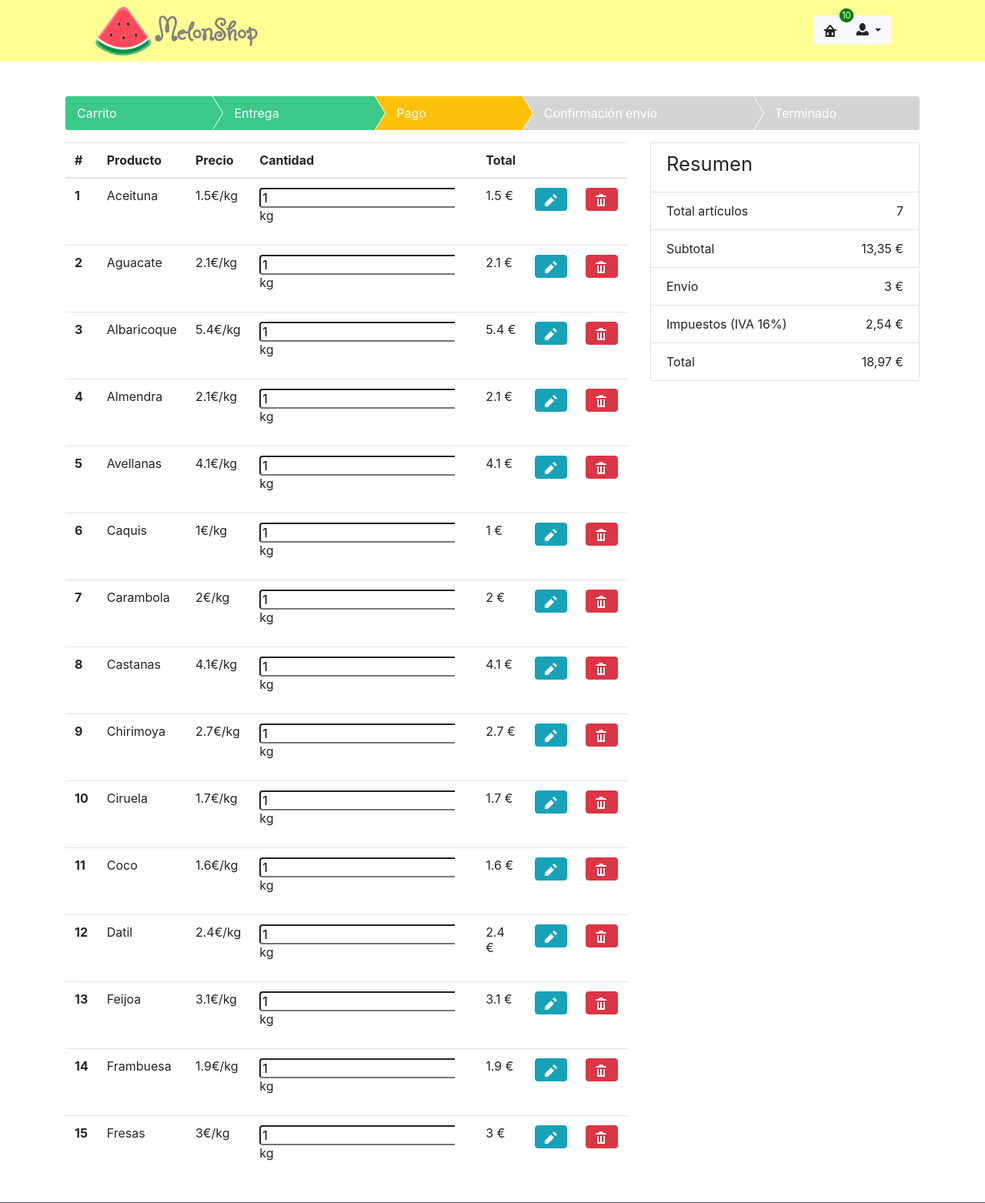
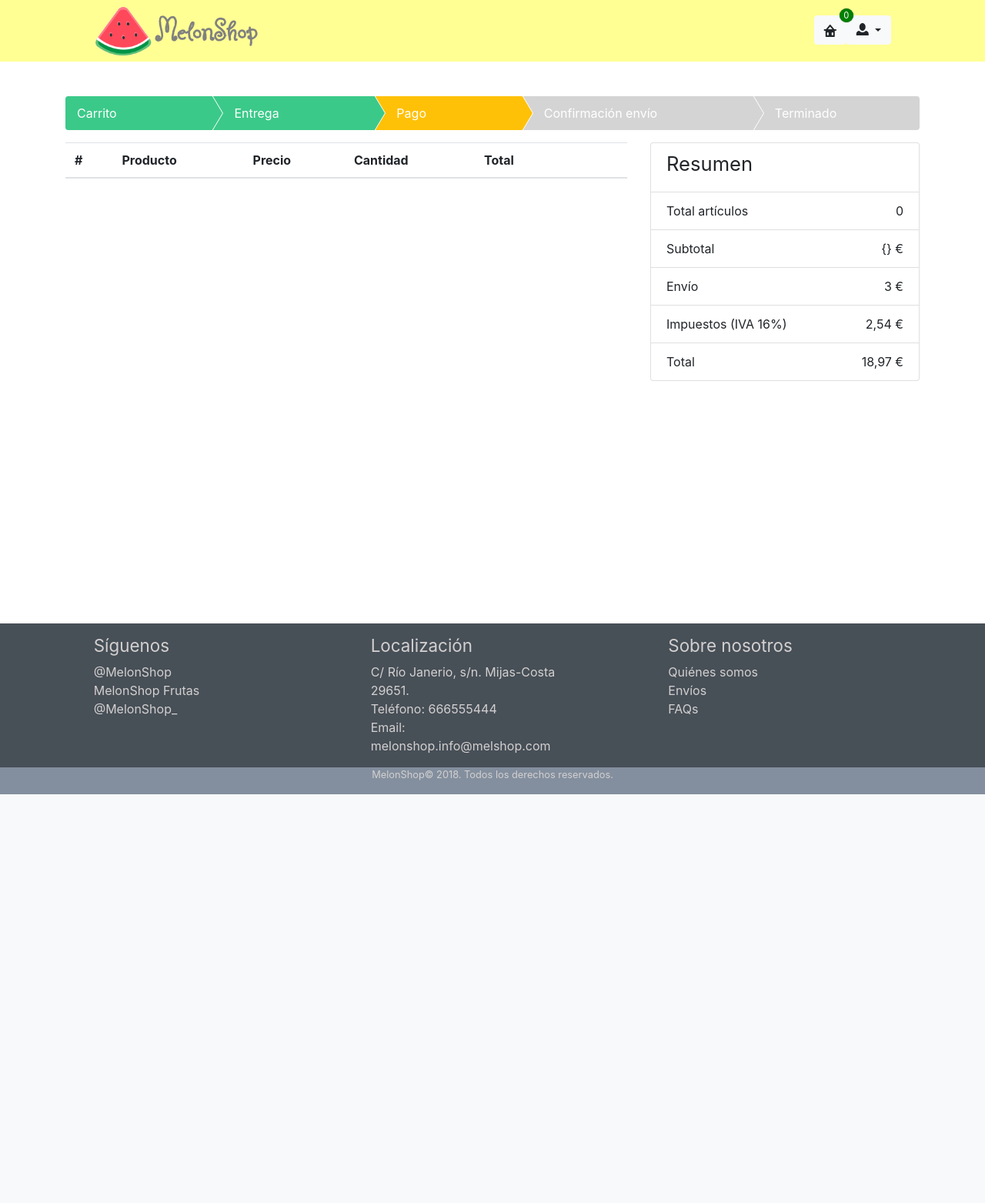
Before and after one commit to ipradasgomez/melonshop, a PHP site: page /cart.php in a window 1280 px wide. Shown: the top 1563 px of the page at 77% size. After the commit the page ends 1032 px from the top, so only its background shows below. Run offline with PHP 8.4, Linux system fonts and the light colour scheme; lists and menus that the app fills with data are empty; style sheets or scripts are compiled from the project's sources.

Commit message:
funcionalidad carrito

```diff
--- a/init/init.php
+++ b/init/init.php
@@ -20,6 +20,11 @@ $BD = new DataBase();
 if (basename($_SERVER['PHP_SELF'], ".php") != "login") {
     $_SESSION["pagina"] = basename($_SERVER['PHP_SELF'], ".php");
 }
+
+require_once('./../phpclasses/Carrito.php');
+
+$carro = new Carrito();
+
 $smarty->assign("usuario", isset($_SESSION["user"]) ? $_SESSION["user"] : "");
-$smarty->assign('new', 10);
+$smarty->assign('new', $carro->longitud());
 $smarty->assign('usuarioConectado', !empty($_SESSION["user"]));
--- /dev/null
+++ b/phpclasses/Carrito.php
@@ -0,0 +1,49 @@
+<?php
+
+class Carrito{
+
+    public function __construct()
+    {
+        if(empty($_SESSION['carrito'])){
+            $_SESSION['carrito'] = [];
+        }
+    }
+
+    public function addProducto($producto, $cant){
+        if(isset($_SESSION['carrito'][$producto->id])){
+            $_SESSION['carrito'][$producto->id][1]+=$cant;
+        }else{
+            $_SESSION['carrito'][$producto->id] = [$producto, (int) $cant];
+        }
+    }
+
+    public function longitud(){
+        if(isset($_SESSION['carrito'])){
+            return count($_SESSION['carrito']);
+        }else{
+            return 0;
+        }
+    }
+
+    public function precioTotal(){
+        $respuesta = 0;
+        foreach ($$_SESSION['carrito'] as $key => $value) {
+            $respuesta += $value[0]->price * $value[1];
+        }
+        return $respuesta;
+    }
+
+    public function carro(){
+        if(isset($_SESSION['carrito'])){
+            return $_SESSION['carrito'];
+        }else{
+            return null;
+        }
+    }
+
+    public function vaciarCarro(){
+        unset($_SESSION['carrito']);
+    }
+}
+
+?>
--- a/phpclasses/DataBase.php
+++ b/phpclasses/DataBase.php
@@ -87,6 +87,19 @@ class DataBase
         return $productos;
     }
 
+    public static function obtenerProducto($id)
+    {
+        $sql = "SELECT item.id, item_name, price, item_photo, description, unit_short FROM item, unit WHERE item.unit_id=unit.id and item.id = $id;";
+        $resultado = self::ejecutaConsulta($sql);
+        $producto = null;
+
+        if ($resultado) {
+            $producto = $resultado->fetchObject();
+        }
+
+        return $producto;
+    }
+
     // cambiar funcion para que busque por email
     public static function existeUsuario($usuario){
         $sql = "SELECT * from customer where user_name = '$usuario'";
--- a/web/cart.php
+++ b/web/cart.php
@@ -27,7 +27,7 @@ $lista=[
     [15,"fresas",3,"fresas_01.jpg","descripcion de producto","kg"]
     ];
 
+$smarty->assign('carrito', $carro->carro());
 $smarty->assign("lista", $lista);
-$smarty->assign("new", 10);
 //CARGAMOS EL TEMPLATE
 $smarty->display('cart.tpl');
--- a/web/index.php
+++ b/web/index.php
@@ -7,12 +7,15 @@
 require '../init/init.php';
 
 $smarty->assign("lista", $BD::obtenerProductos());
-$smarty->assign("new", 10);
 
 if(isset($_SESSION['user'])){
     $smarty->assign("usuario",$_SESSION["user"]);
 }
 
+if(isset($_POST['add'])){
+    $carro->addProducto($BD::obtenerProducto($_POST['id']), $_POST['cant']);
+    $smarty->assign('new', $carro->longitud());
+}
 /*
 $smarty->assign("Name", "Fred Irving Johnathan Bradley Peppergill", true);
 $smarty->assign(
@@ -26,4 +29,5 @@ $smarty->assign(
 );
 $smarty->assign("option_values", array("NY", "NE", "KS", "IA", "OK", "TX"));
 $smarty->assign("option_selected", "NE");*/
+
 $smarty->display('index.tpl');
--- a/web/templates/cart.tpl
+++ b/web/templates/cart.tpl
@@ -20,16 +20,16 @@ usuarioConectado=$usuarioConectado}
         </thead>
         <tbody>
 
-          {foreach from=$lista item=producto}
+          {foreach from=$carrito item=producto name=bucleProductos}
           <tr>
-            <th scope="row">{$producto[0]}</th>
-            <td>{$producto[1]|ucfirst}</td>
-            <td>{$producto[2]}€/{$producto[5]}</td>
+            <th scope="row">{$smarty.foreach.bucleProductos.index}</th>
+            <td>{$producto[0]->item_name|ucfirst}</td>
+            <td>{$producto[0]->price}€/{$producto[0]->unit_short}</td>
             <td>
-              <form><input type="hidden" name="pid" value="pid"><input type="number" min="1" value="1" class=" inputCant"
-                  placeholder="Cantidad">{$producto[5]}</form>
+              <form><input type="hidden" name="pid" value="pid"><input type="number" min="1" value="{$producto[1]}" class=" inputCant"
+                  placeholder="Cantidad"></form>
             </td>
-            <td>{$producto[2]} €</td>
+            <td>{$producto[1] * $producto[0]->price} €</td>
             <td><button type="button" class="btn btn-info" data-toggle="tooltip"
               data-placement="top" title="Aplicar cambios"><span class="oi oi-pencil"></span></button></td>
             <td><button type="button" class="btn btn-danger" data-toggle="tooltip"
@@ -45,8 +45,8 @@ usuarioConectado=$usuarioConectado}
       <li class="list-group-item">
         <h2><small>Resumen</small></h2>
       </li>
-      <li class="list-group-item d-flex justify-content-between"><span>Total artículos</span><span>7</span> </li>
-      <li class="list-group-item d-flex justify-content-between"><span>Subtotal</span><span>13,35 €</span> </li>
+      <li class="list-group-item d-flex justify-content-between"><span>Total artículos</span><span>{$carrito|@count}</span> </li>
+      <li class="list-group-item d-flex justify-content-between"><span>Subtotal</span><span>{} €</span> </li>
       <li class="list-group-item d-flex justify-content-between"><span>Envío</span><span>3 €</span> </li>
       <li class="list-group-item d-flex justify-content-between"><span>Impuestos (IVA 16%)</span><span>2,54 €</span>
       </li>
```
Also changed, not shown: web/templates/producto.tpl (+8 -2 lines).
